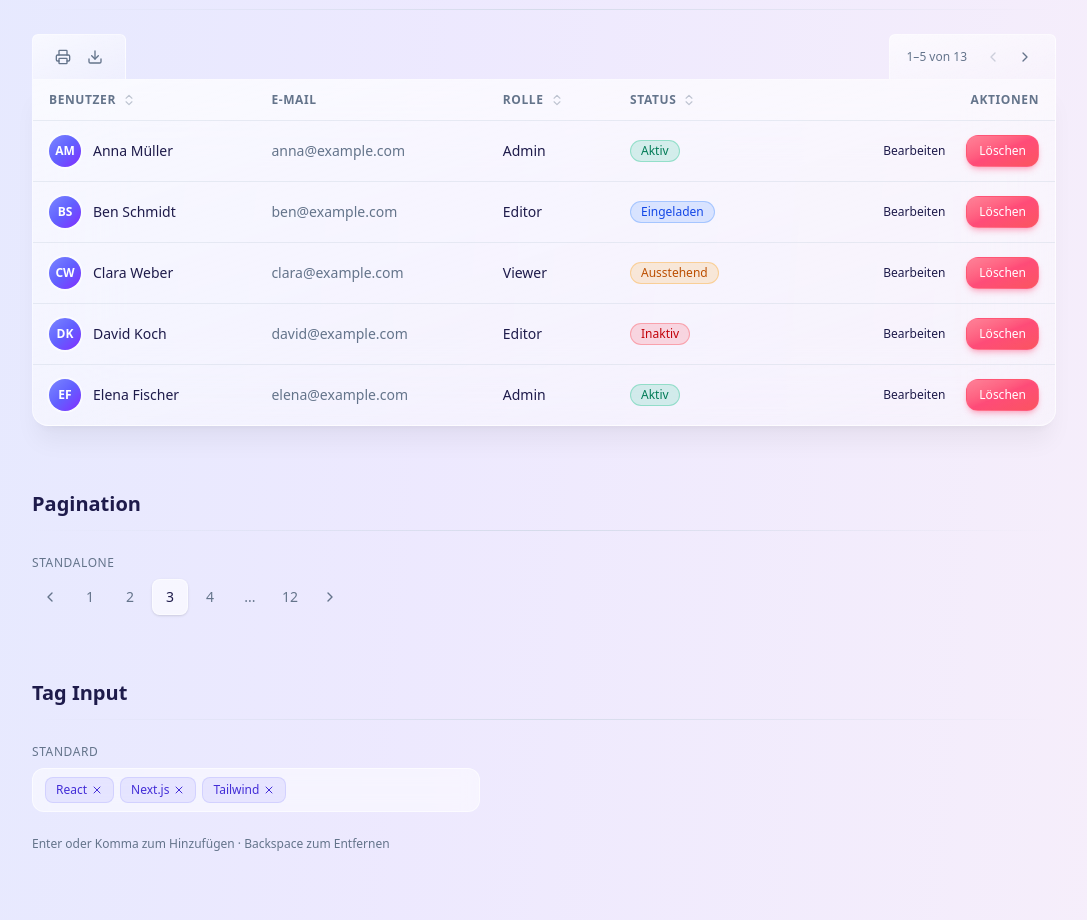
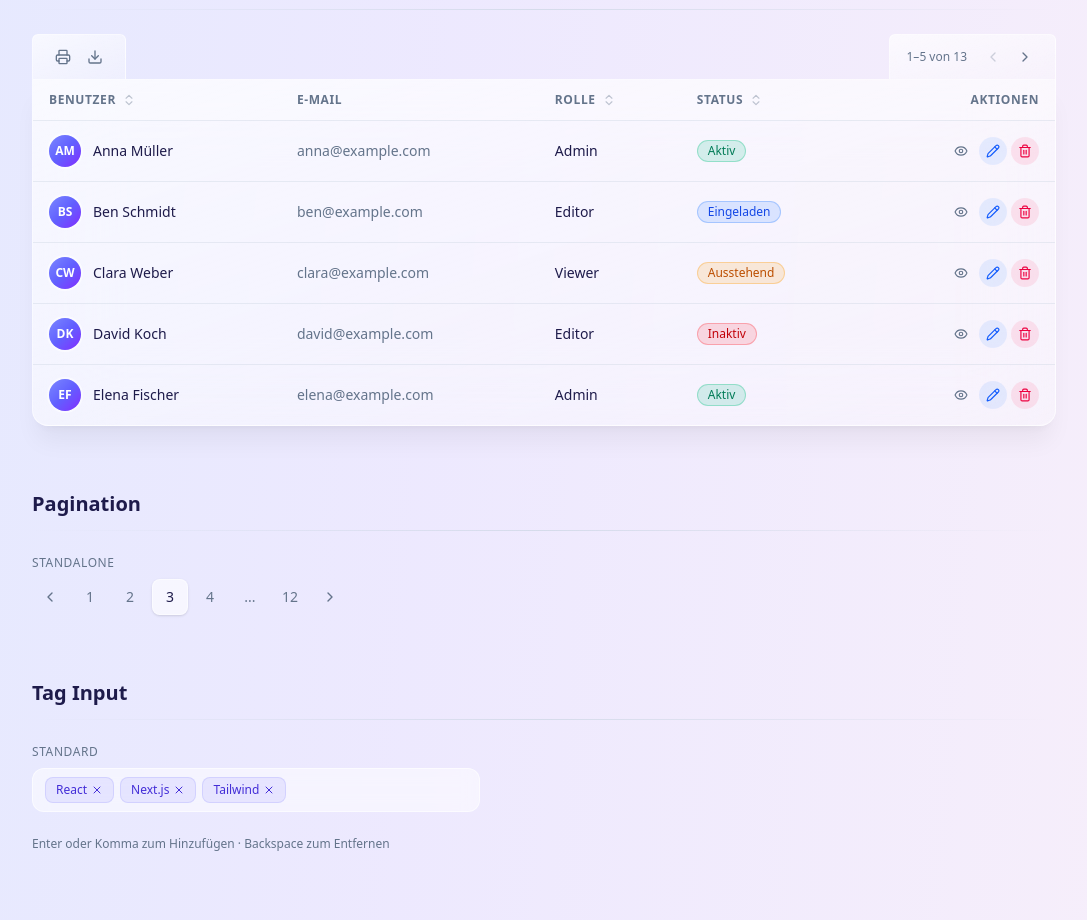
Before and after one commit to escanor24k/ui-components-project, a Next.js app: page / in a window 1280 px wide. Shown: the part 10580-11500 px from the top of the page, without its empty margins (96-1183 px from the left). Built offline with nearby package versions, Linux system fonts and the light colour scheme.

Commit message:
feat: new IconButtons which are now used in a table instead of normal buttons

```diff
--- a/src/components/mainpage/DataTableDemo.tsx
+++ b/src/components/mainpage/DataTableDemo.tsx
@@ -1,9 +1,10 @@
 "use client";
 import { useState } from "react";
+import { Pencil, Trash2, Eye } from "lucide-react";
 import { DataTable } from "@/components/ui/DataTable";
 import { Pagination } from "@/components/ui/Pagination";
 import { Badge } from "@/components/ui/Badge";
-import { Button } from "@/components/ui/Button";
+import { IconButton } from "@/components/ui/IconButton";
 import { Avatar } from "@/components/ui/Avatar";
 import sampleUsers from "@/data/sample-users.json";
 import { Section, DemoRow } from "./Section";
@@ -52,9 +53,16 @@ export function DataTableDemo(): React.ReactElement {
               headerClassName: "text-right",
               className: "text-right",
               render: () => (
-                <div className="flex justify-end gap-2">
-                  <Button variant="ghost" size="sm">Bearbeiten</Button>
-                  <Button variant="danger" size="sm">Löschen</Button>
+                <div className="flex justify-end gap-1">
+                  <IconButton variant="ghost" size="sm" tooltip="Ansehen">
+                    <Eye />
+                  </IconButton>
+                  <IconButton variant="info" size="sm" tooltip="Bearbeiten">
+                    <Pencil />
+                  </IconButton>
+                  <IconButton variant="danger" size="sm" tooltip="Löschen">
+                    <Trash2 />
+                  </IconButton>
                 </div>
               ),
             },
--- /dev/null
+++ b/src/components/ui/IconButton.tsx
@@ -0,0 +1,157 @@
+import { forwardRef, type ButtonHTMLAttributes } from "react";
+
+interface IconButtonProps extends ButtonHTMLAttributes<HTMLButtonElement> {
+  variant?:
+    | "ghost"
+    | "danger"
+    | "primary"
+    | "secondary"
+    | "outline"
+    | "success"
+    | "warning"
+    | "info";
+  size?: "sm" | "md" | "lg";
+  tooltip?: string;
+  tooltipSide?: "top" | "bottom" | "left" | "right";
+  loading?: boolean;
+  className?: string;
+}
+
+const base =
+  "inline-flex items-center justify-center rounded-full transition-all duration-200 " +
+  "focus-visible:outline-none focus-visible:ring-2 focus-visible:ring-indigo-400/50 focus-visible:ring-offset-2 focus-visible:ring-offset-transparent " +
+  "disabled:pointer-events-none disabled:opacity-50 select-none cursor-pointer";
+
+const sizes: Record<NonNullable<IconButtonProps["size"]>, string> = {
+  sm: "size-7",
+  md: "size-8",
+  lg: "size-10",
+};
+
+const iconSizes: Record<NonNullable<IconButtonProps["size"]>, string> = {
+  sm: "[&>svg]:size-3.5",
+  md: "[&>svg]:size-4",
+  lg: "[&>svg]:size-5",
+};
+
+const variants: Record<NonNullable<IconButtonProps["variant"]>, string> = {
+  ghost:
+    "text-(--text-muted) hover:text-(--text) " +
+    "hover:bg-white/50 dark:hover:bg-white/8 " +
+    "active:scale-[0.92]",
+
+  primary:
+    "bg-linear-to-br from-indigo-400 via-indigo-500 to-indigo-600 " +
+    "text-white shadow-md shadow-indigo-500/30 border border-indigo-400/30 " +
+    "hover:shadow-indigo-500/50 hover:from-indigo-300 hover:to-indigo-500 " +
+    "active:scale-[0.92]",
+
+  secondary:
+    "backdrop-blur-xl bg-linear-to-br from-white/70 via-white/50 to-white/30 " +
+    "dark:from-white/10 dark:via-white/6 dark:to-white/3 " +
+    "border border-white/60 dark:border-white/10 " +
+    "shadow-sm shadow-black/5 dark:shadow-black/20 " +
+    "text-(--text-muted) hover:text-(--text) " +
+    "active:scale-[0.92]",
+
+  outline:
+    "text-(--text-muted) hover:text-(--text) " +
+    "border border-white/60 dark:border-white/15 " +
+    "hover:bg-white/40 dark:hover:bg-white/6 " +
+    "active:scale-[0.92]",
+
+  danger:
+    "bg-rose-500/10 dark:bg-rose-400/10 " +
+    "text-rose-600 dark:text-rose-400 " +
+    "hover:bg-rose-500/20 dark:hover:bg-rose-400/20 " +
+    "active:scale-[0.92]",
+
+  success:
+    "bg-emerald-500/10 dark:bg-emerald-400/10 " +
+    "text-emerald-600 dark:text-emerald-400 " +
+    "hover:bg-emerald-500/20 dark:hover:bg-emerald-400/20 " +
+    "active:scale-[0.92]",
+
+  warning:
+    "bg-amber-500/10 dark:bg-amber-400/10 " +
+    "text-amber-600 dark:text-amber-400 " +
+    "hover:bg-amber-500/20 dark:hover:bg-amber-400/20 " +
+    "active:scale-[0.92]",
+
+  info:
+    "bg-blue-500/10 dark:bg-blue-400/10 " +
+    "text-blue-600 dark:text-blue-400 " +
+    "hover:bg-blue-500/20 dark:hover:bg-blue-400/20 " +
+    "active:scale-[0.92]",
+};
+
+const tooltipPosition: Record<
+  NonNullable<IconButtonProps["tooltipSide"]>,
+  string
+> = {
+  top: "bottom-full left-1/2 -translate-x-1/2 mb-1.5",
+  bottom: "top-full left-1/2 -translate-x-1/2 mt-1.5",
+  left: "right-full top-1/2 -translate-y-1/2 mr-1.5",
+  right: "left-full top-1/2 -translate-y-1/2 ml-1.5",
+};
+
+export const IconButton = forwardRef<HTMLButtonElement, IconButtonProps>(
+  (
+    {
+      variant = "ghost",
+      size = "md",
+      tooltip,
+      tooltipSide = "top",
+      loading = false,
+      className = "",
+      children,
+      disabled,
+      ...props
+    },
+    ref,
+  ) => (
+    <span className="relative inline-flex group">
+      <button
+        ref={ref}
+        type="button"
+        className={`${base} ${sizes[size]} ${iconSizes[size]} ${variants[variant]} ${className}`}
+        disabled={disabled || loading}
+        {...props}
+      >
+        {loading ? (
+          <svg
+            className="animate-spin size-4 shrink-0"
+            viewBox="0 0 24 24"
+            fill="none"
+            aria-hidden="true"
+          >
+            <circle
+              className="opacity-25"
+              cx="12"
+              cy="12"
+              r="10"
+              stroke="currentColor"
+              strokeWidth="4"
+            />
+            <path
+              className="opacity-75"
+              fill="currentColor"
+              d="M4 12a8 8 0 018-8V0C5.373 0 0 5.373 0 12h4z"
+            />
+          </svg>
+        ) : (
+          children
+        )}
+      </button>
+      {tooltip && (
+        <span
+          className={`absolute z-50 px-2 py-1 text-xs font-medium rounded-lg bg-slate-900 dark:bg-slate-700 text-white whitespace-nowrap opacity-0 group-hover:opacity-100 pointer-events-none transition-opacity duration-150 ${tooltipPosition[tooltipSide]}`}
+        >
+          {tooltip}
+        </span>
+      )}
+    </span>
+  ),
+);
+
+IconButton.displayName = "IconButton";
```
